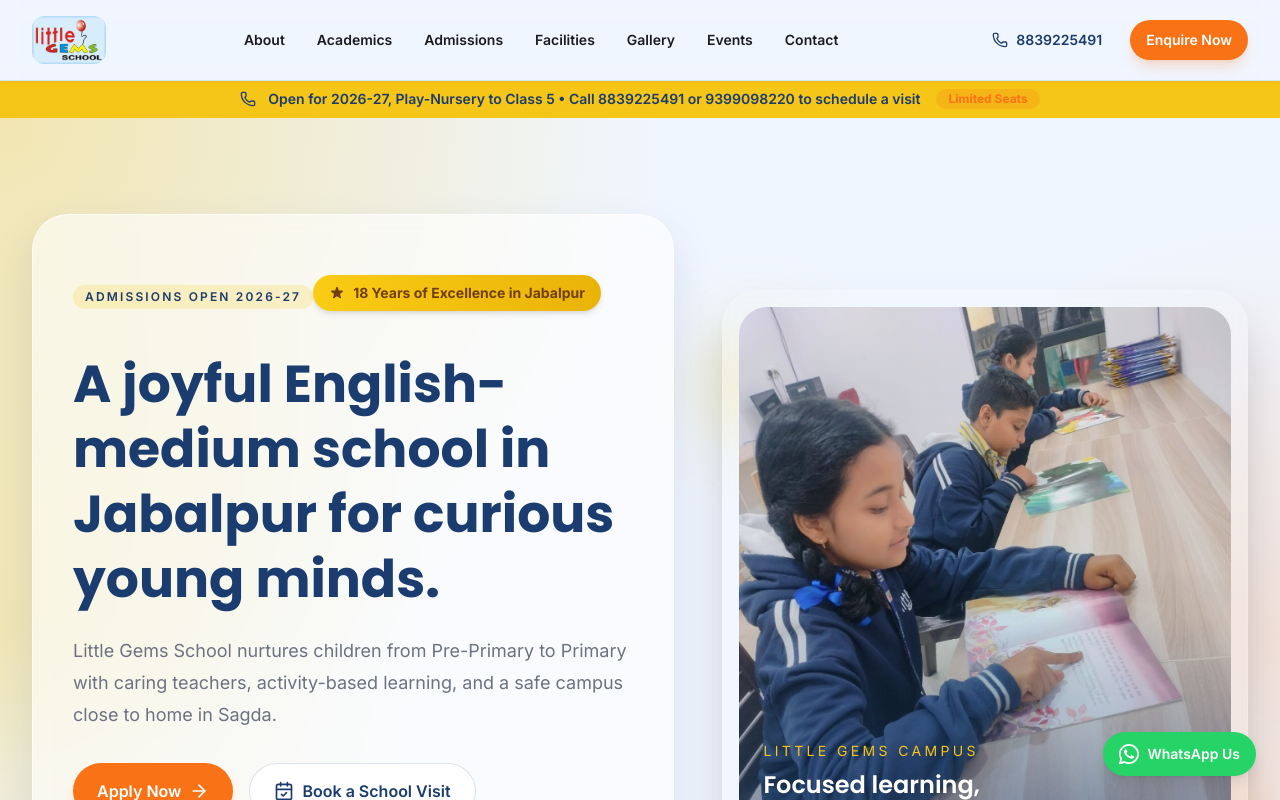
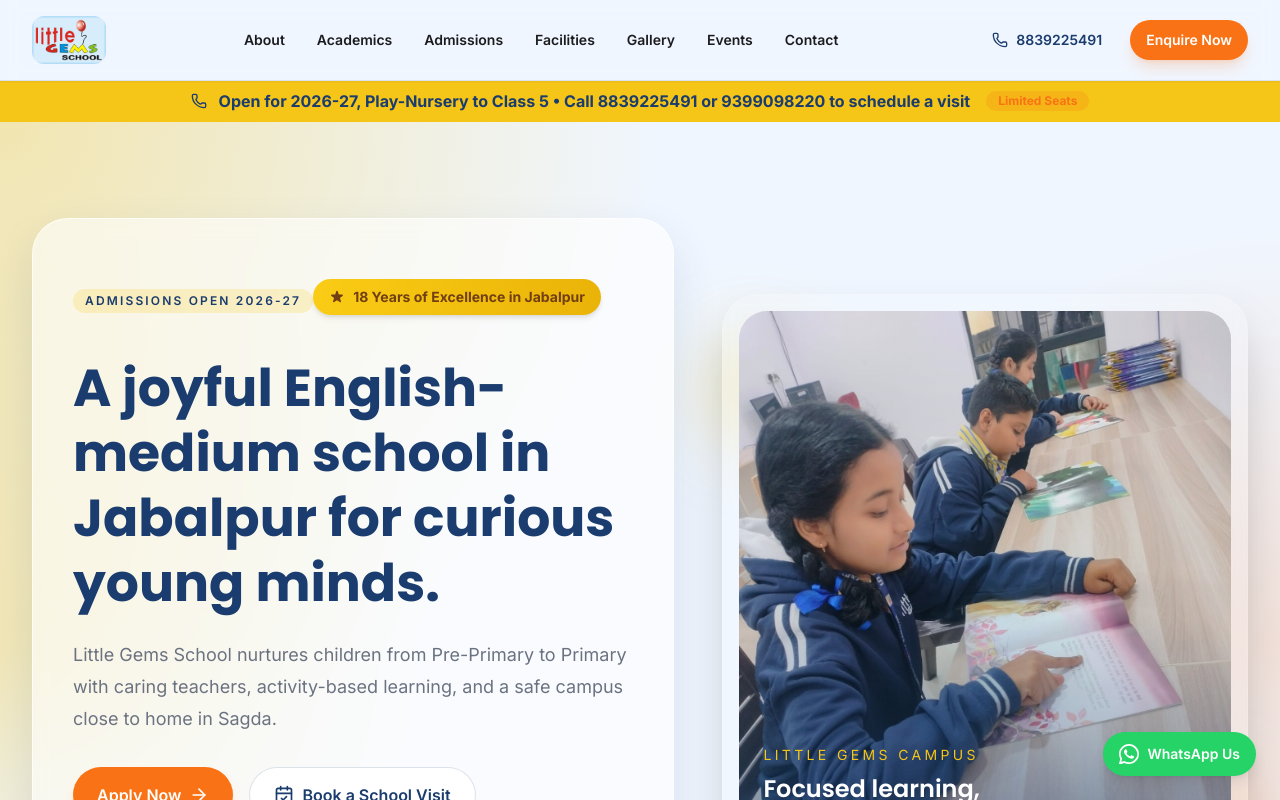
Before and after one commit to newnitin98/little-gems-school-website, a Next.js app: page / in a window 1280 px wide. Shown: the top 800 px of the page. Built offline with nearby package versions, Linux system fonts and the light colour scheme.

Commit message:
font increase on home page text for laptop screen only

```diff
--- a/src/components/layout/AdmissionsStrip.tsx
+++ b/src/components/layout/AdmissionsStrip.tsx
@@ -6,7 +6,7 @@
 
   return (
     <div className="border-b border-secondary/20 bg-secondary text-primary">
-      <div className="mx-auto hidden max-w-7xl items-center justify-center gap-3 px-4 py-2 text-center text-sm font-semibold sm:flex">
+      <div className="mx-auto hidden max-w-7xl items-center justify-center gap-3 px-4 py-2 text-center text-sm font-semibold sm:flex lg:text-base lg:font-bold">
         <Phone className="h-4 w-4" />
         <span>{stripText}</span>
         <span className="ml-1 rounded-full bg-accent/20 px-3 py-0.5 text-xs font-bold text-accent">
```
Also changed, not shown: .claude/settings.local.json.
